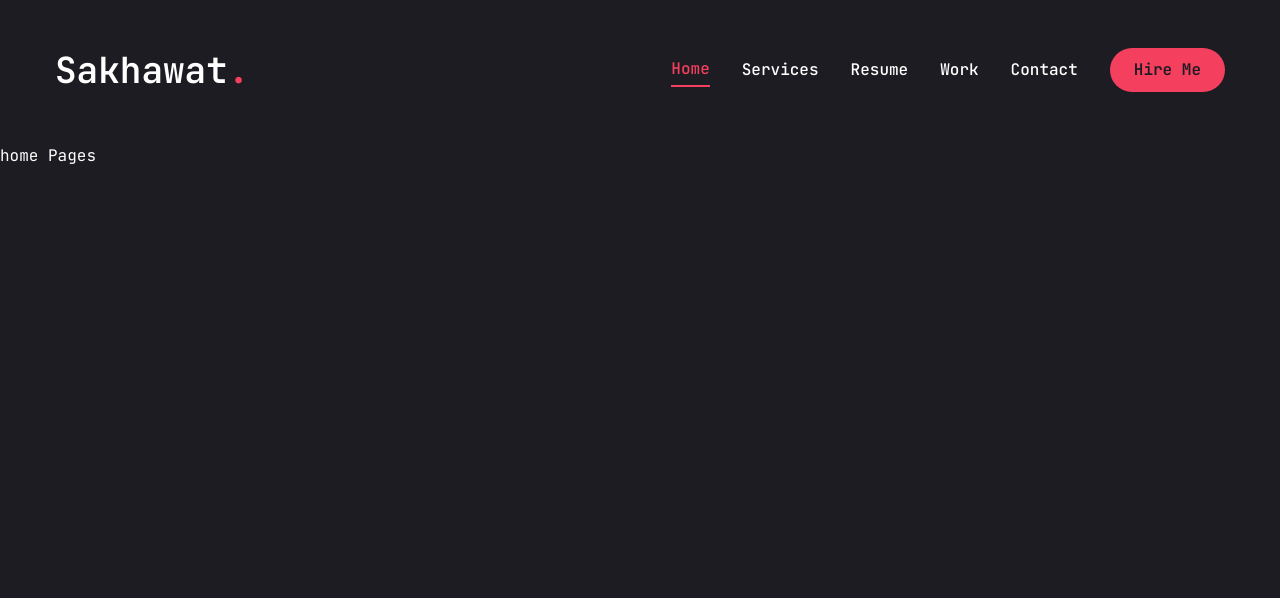
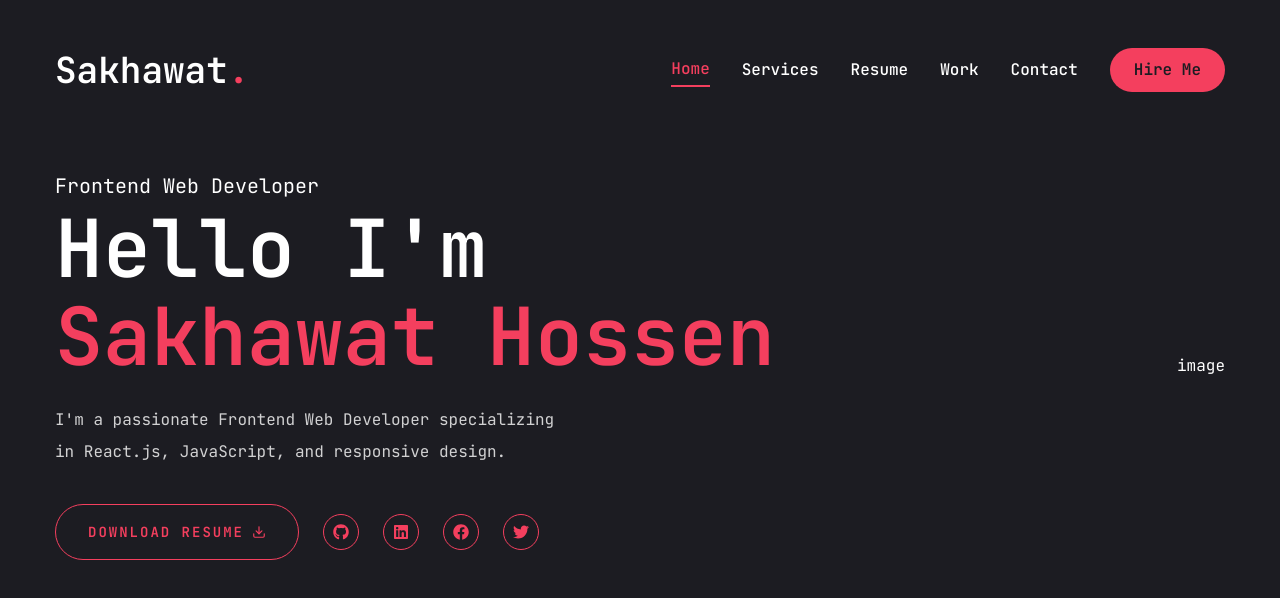
Before and after one commit to shbhuiyan/my-personal-portfolio, a Next.js app: page / in a window 1280 px wide. Shown: the top 598 px of the page. Built offline with nearby package versions, Linux system fonts and the light colour scheme.

Commit message:
added banner left

```diff
--- a/app/globals.css
+++ b/app/globals.css
@@ -7,4 +7,13 @@
   body {
     @apply font-primary bg-primary text-white leading-loose;
   }
+  .h1 {
+    @apply text-[48px] xl:text-[80px] leading-[1.1] font-semibold
+  }
+  .h2 {
+    @apply text-[36px] xl:text-[48px] leading-[1.1] font-semibold
+  }
+  .h3 {
+    @apply text-[20px] xl:text-[24px] leading-[1.1] font-semibold
+  }
 }
--- a/app/page.jsx
+++ b/app/page.jsx
@@ -1,4 +1,41 @@
+import Social from "@/components/Social/Social";
+import { Button } from "@/components/ui/button";
+import { FiDownload } from "react-icons/fi";
 
-export default function Home() {
-  return <main>home Pages </main>
-}
+const Home = () => {
+  return (
+    <section className="h-full">
+      <div className="container mx-auto">
+        <div className="flex flex-col lg:flex-row items-center justify-between lg:pt-8 lg:pb-20">
+          {/* Text for banner */}
+          <div className="text-center lg:text-left">
+            <span className="text-xl">Frontend Web Developer</span>
+            <h1 className="h1 mb-6">
+              Hello I'm <br /> <span className="text-accent">Sakhawat Hossen</span>
+            </h1>
+            <p className="max-w-[500px] mb-9 text-white/80">
+              I'm a passionate Frontend Web Developer specializing in React.js, JavaScript, and responsive design.
+            </p>
+
+            {/* btn and social */}
+            <div className="flex flex-col lg:flex-row items-center gap-6">
+              <Button variant="outline" size="lg" className="uppercase flex items-center gap-2">
+                <span>Download Resume</span>
+                <FiDownload />
+              </Button>
+              <div className="mb-8 lg:mb-0">
+                <Social />
+              </div>
+            </div>
+
+          </div>
+
+          {/* photo for banner */}
+          <div className="">image</div>
+        </div>
+      </div>
+    </section>
+  );
+};
+
+export default Home;
--- a/components/Nav/MobileNav.jsx
+++ b/components/Nav/MobileNav.jsx
@@ -2,7 +2,7 @@
 "use client";
 
 import { usePathname } from "next/navigation";
-import { Sheet, SheetContent, SheetTrigger } from "../ui/sheet";
+import { Sheet, SheetContent, SheetTitle, SheetTrigger } from "../ui/sheet";
 import { CiMenuFries } from "react-icons/ci";
 import Link from "next/link";
 
@@ -38,6 +38,7 @@ const MobileNav = () => {
         <CiMenuFries className="text-[32px] text-accent" />
       </SheetTrigger>
       <SheetContent>
+        <SheetTitle></SheetTitle>
             {/* Logo */}
         <div className="mt-32 mb-20 text-center text-2xl">
             <Link href="/">
--- /dev/null
+++ b/components/Social/Social.jsx
@@ -0,0 +1,23 @@
+import Link from "next/link";
+import { FaGithub , FaLinkedin , FaFacebook , FaTwitter} from "react-icons/fa";
+
+const socials = [
+    {icon: <FaGithub />, path:""},
+    {icon: <FaLinkedin />, path:""},
+    {icon: <FaFacebook />, path:""},
+    {icon: <FaTwitter />, path:""},
+]
+
+const Social = () => {
+    return (
+        <div className="flex gap-6 items-center">
+            {
+                socials.map((item , i) => {
+                    return <Link key={i} href={item.path} className="w-9 h-9 border border-accent rounded-full flex justify-center items-center text-accent text-base hover:bg-accent hover:text-primary hover:transition-all duration-500"> {item.icon} </Link>
+                })
+            }
+        </div>
+    );
+};
+
+export default Social;
--- a/components/Stairs/Stairs.jsx
+++ b/components/Stairs/Stairs.jsx
@@ -35,7 +35,7 @@ const Stairs = () => {
               ease: "easeInOut",
               delay: reverseIndex(i) * 0.1,
             }}
-            className="h-full w-full bg-white relative"
+            className="h-full w-full bg-rose-500 relative"
           />
         );
       })}
```
